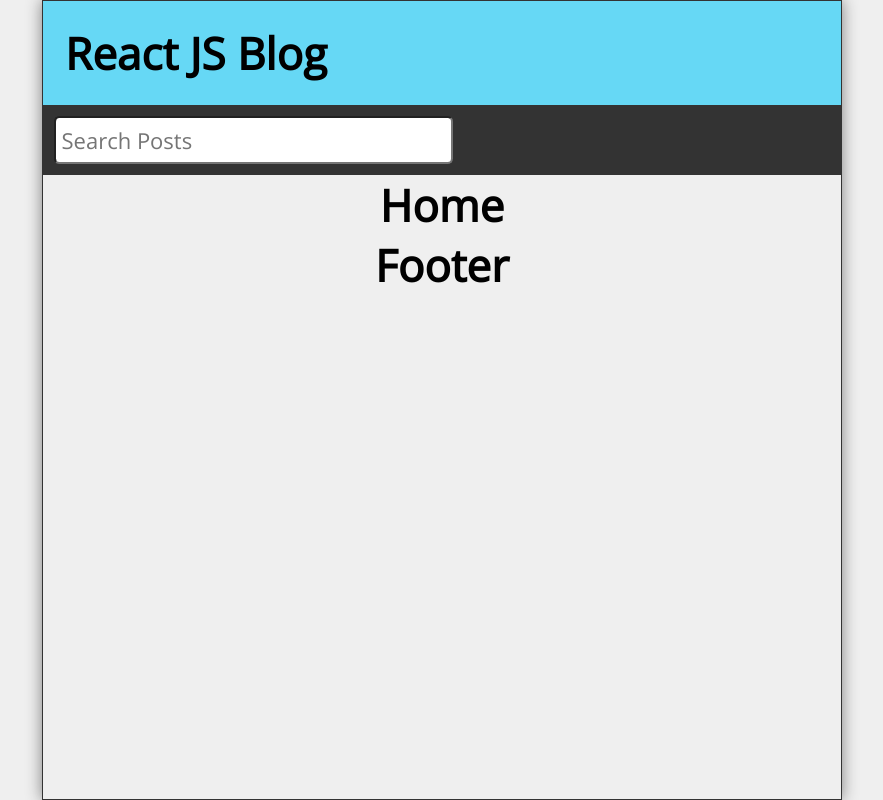
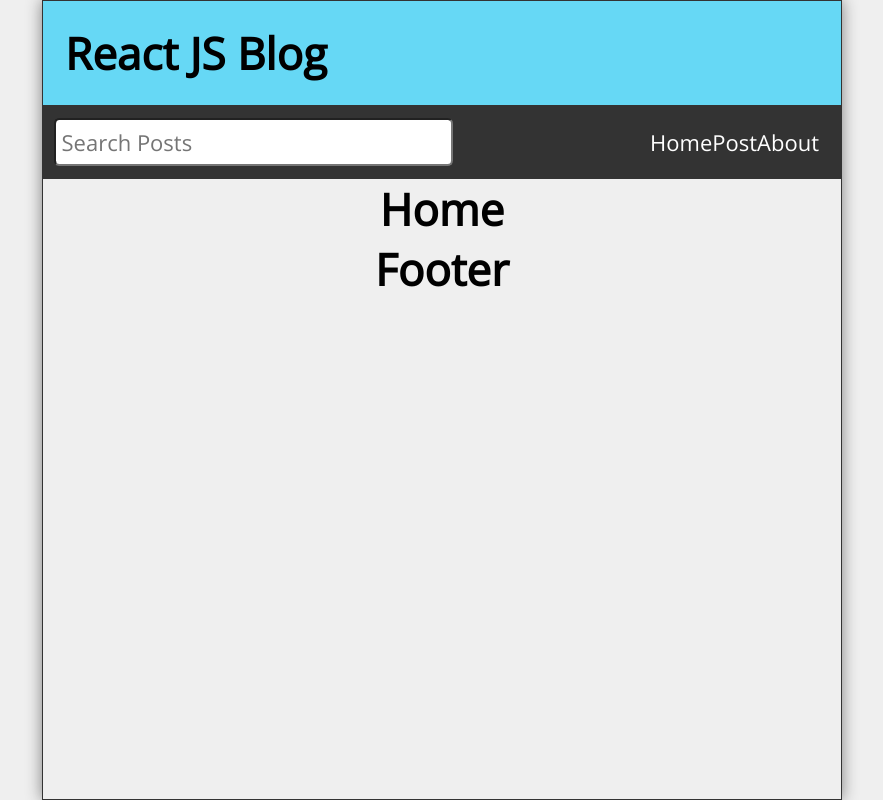
Before and after one commit to VividhPandey003/react-learnings, a React (Create React App) app in the folder blogsite/: page / in a window 1280 px wide. Shown: the whole page, without its empty margins (198-1081 px from the left). Built offline with nearby package versions, Linux system fonts and the light colour scheme.

Commit message:
Updated Files

```diff
--- a/blogsite/src/App.js
+++ b/blogsite/src/App.js
@@ -10,6 +10,8 @@
 import { useState, useEffect } from 'react';
 
 function App() {
+
+
   return (
     <div className="App">
       <Header title="React JS Blog"/>
--- a/blogsite/src/Nav.js
+++ b/blogsite/src/Nav.js
@@ -1,21 +1,24 @@
 import React from 'react'
+import { Link } from 'react-router-dom'
 
-const Nav = ({search,setSearch}) => {
+const Nav = ({ search, setSearch }) => {
   return (
     <nav className='Nav'>
-      <form className='searchForm' onSubmit={(e)=> e.preventDefault}>
+      <form className='searchForm' onSubmit={(e) => e.preventDefault}>
         <label htmlFor='search'>Search Posts</label>
         <input
           id='search'
           type='text'
           placeholder='Search Posts'
           value={search}
-          onChange={(e) =>setSearch(e.target.value)}
+          onChange={(e) => setSearch(e.target.value)}
         />
       </form>
       <ul>
         <li>
-
+          <Link to='/'>Home</Link>
+          <Link to='/post'>Post</Link>
+          <Link to='/about'>About</Link>
         </li>
       </ul>
     </nav>
```
